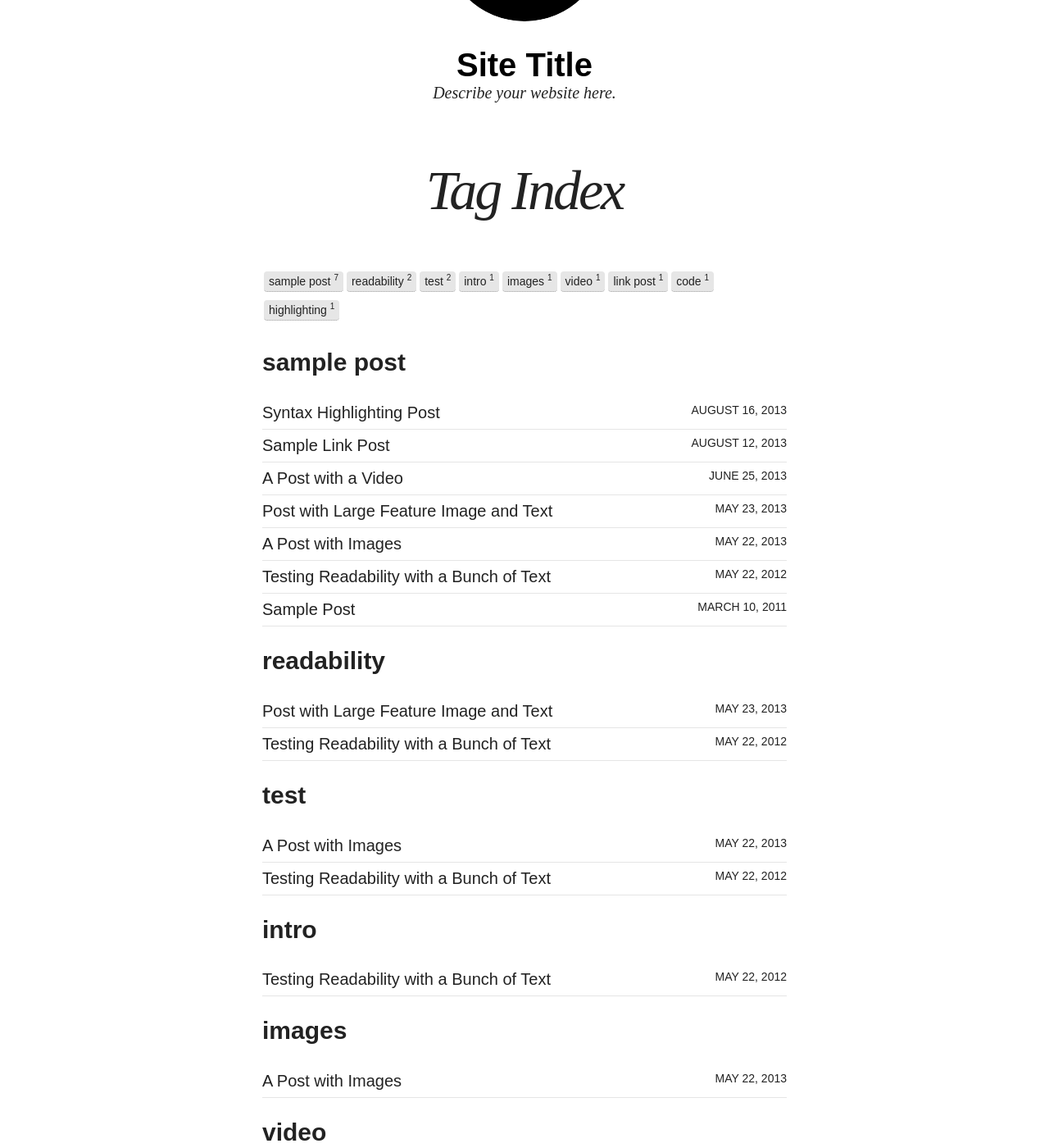
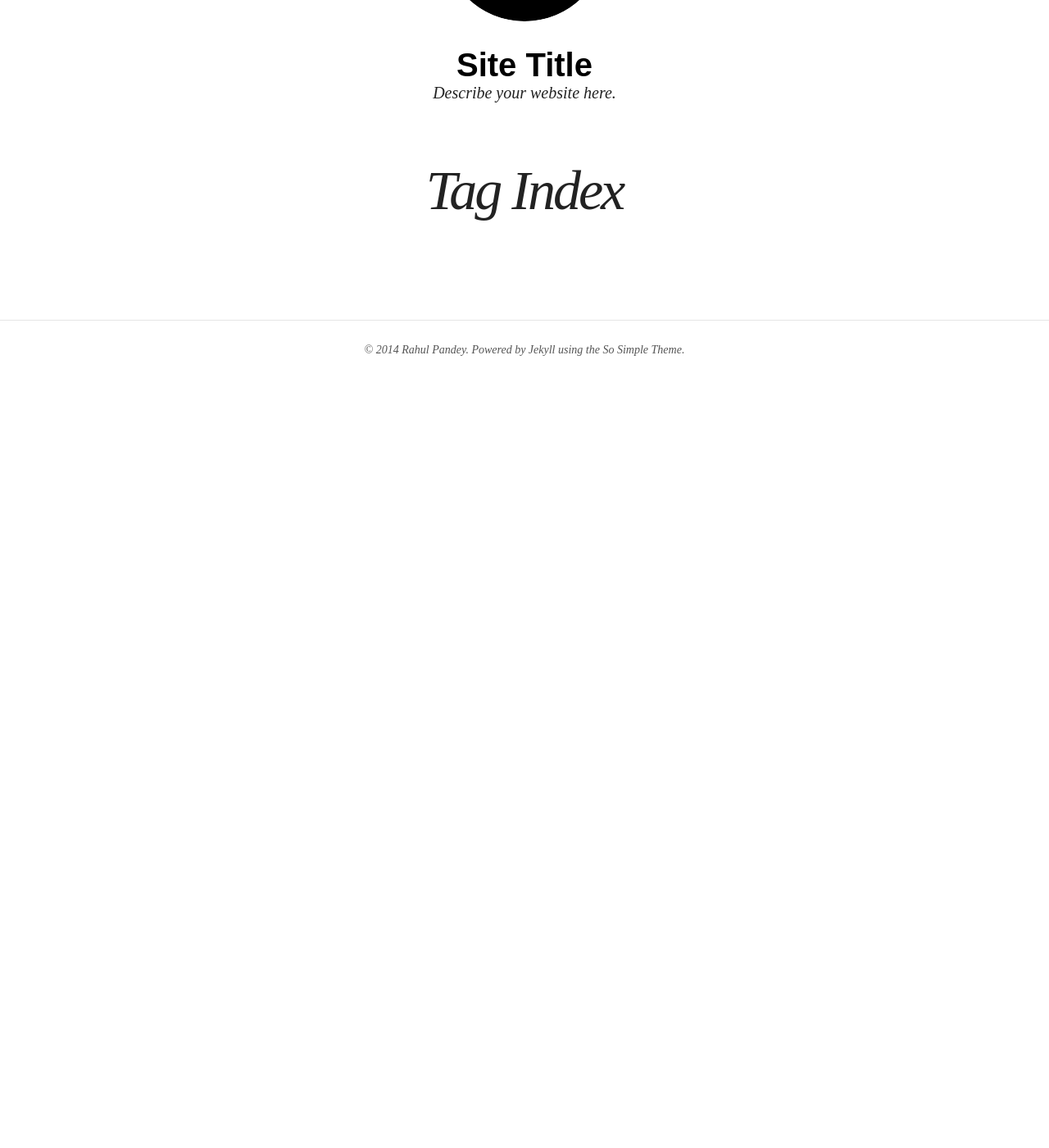
Before and after one commit to rpdemo/rahulpandeyc.github.io, a Jekyll site: the page built from tags.html, in a window 1280 px wide and 1400 px high, scrolled down 270 px. Shown: the whole window at 82% size. Built offline with Jekyll 4.4.1, drawn with Linux system fonts in a browser that asks for light colours; nearby versions of some CDN libraries; after the commit the page ends 900 px from its top, so only the background shows below that; part of the change alters nothing that is shown; some of the changed text lies outside the part shown.

```diff
--- a/_posts/2011-03-10-sample-post.md
+++ /dev/null
@@ -1,96 +0,0 @@
----
-layout: post
-title: Sample Post
-description: "Just about everything you'll need to style in the theme: headings, paragraphs, blockquotes, tables, code blocks, and more."
-modified: 2013-05-31
-category: articles
-tags: [sample post]
-image:
-  feature: so-simple-sample-image-1.jpg
-  credit: Michael Rose
-  creditlink: http://mademistakes.com
-comments: true
-share: true
----
-
-Below is just about everything you'll need to style in the theme. Check the source code to see the many embedded elements within paragraphs.
-
-# Heading 1
-
-## Heading 2
-
-### Heading 3
-
-#### Heading 4
-
-##### Heading 5
-
-###### Heading 6
-
-### Body text
-
-Lorem ipsum dolor sit amet, test link adipiscing elit. **This is strong**. Nullam dignissim convallis est. Quisque aliquam.
-
-![Smithsonian Image]({{ site.url }}/images/3953273590_704e3899d5_m.jpg)
-{: .pull-right}
-
-*This is emphasized*. Donec faucibus. Nunc iaculis suscipit dui. 53 = 125. Water is H<sub>2</sub>O. Nam sit amet sem. Aliquam libero nisi, imperdiet at, tincidunt nec, gravida vehicula, nisl. The New York Times <cite>(That’s a citation)</cite>. <u>Underline</u>. Maecenas ornare tortor. Donec sed tellus eget sapien fringilla nonummy. Mauris a ante. Suspendisse quam sem, consequat at, commodo vitae, feugiat in, nunc. Morbi imperdiet augue quis tellus.
-
-HTML and <abbr title="cascading stylesheets">CSS<abbr> are our tools. Mauris a ante. Suspendisse quam sem, consequat at, commodo vitae, feugiat in, nunc. Morbi imperdiet augue quis tellus. Praesent mattis, massa quis luctus fermentum, turpis mi volutpat justo, eu volutpat enim diam eget metus.
-
-### Blockquotes
-
-> Lorem ipsum dolor sit amet, test link adipiscing elit. Nullam dignissim convallis est. Quisque aliquam.
-
-## List Types
-
-### Ordered Lists
-
-1. Item one
-   1. sub item one
-   2. sub item two
-   3. sub item three
-2. Item two
-
-### Unordered Lists
-
-* Item one
-* Item two
-* Item three
-
-## Tables
-
-| Header1 | Header2 | Header3 |
-|:--------|:-------:|--------:|
-| cell1   | cell2   | cell3   |
-| cell4   | cell5   | cell6   |
-|----
-| cell1   | cell2   | cell3   |
-| cell4   | cell5   | cell6   |
-|=====
-| Foot1   | Foot2   | Foot3
-{: rules="groups"}
-
-## Code Snippets
-
-Syntax highlighting via Pygments
-
-{% highlight css %}
-#container {
-  float: left;
-  margin: 0 -240px 0 0;
-  width: 100%;
-}
-{% endhighlight %}
-
-Non Pygments code example
-
-    <div id="awesome">
-        <p>This is great isn't it?</p>
-    </div>
-
-## Buttons
-
-Make any link standout more when applying the `.btn` class.
-
-<div markdown="0"><a href="#" class="btn">This is a button</a></div>
--- a/_posts/2012-05-22-readability-post.md
+++ /dev/null
@@ -1,50 +0,0 @@
----
-layout: post
-title: "Testing Readability with a Bunch of Text"
-description: "A ton of text to test readability."
-category: articles
-tags: [sample post, readability, test, intro]
-image:
-  feature: so-simple-sample-image-2.jpg
-  credit: Michael Rose
-  creditlink: http://mademistakes.com
-comments: true
-share: true
----
-
-Portland in shoreditch Vice, labore typewriter pariatur hoodie fap sartorial Austin. Pinterest literally occupy Schlitz forage. Odio ad blue bottle vinyl, 90's narwhal commodo bitters pour-over nostrud. Ugh est hashtag in, fingerstache adipisicing laboris esse Pinterest shabby chic Portland. Shoreditch bicycle rights anim, flexitarian laboris put a bird on it vinyl cupidatat narwhal. Hashtag artisan skateboard, flannel Bushwick nesciunt salvia aute fixie do plaid post-ironic dolor McSweeney's. Cliche pour-over chambray nulla four loko skateboard sapiente hashtag.
-
-Vero laborum commodo occupy. Semiotics voluptate mumblecore pug. Cosby sweater ullamco quinoa ennui assumenda, sapiente occupy delectus lo-fi. Ea fashion axe Marfa cillum aliquip. Retro Bushwick keytar cliche. Before they sold out sustainable gastropub Marfa readymade, ethical Williamsburg skateboard brunch qui consectetur gentrify semiotics. Mustache cillum irony, fingerstache magna pour-over keffiyeh tousled selfies.
-
-## Cupidatat 90's lo-fi authentic try-hard
-
-In pug Portland incididunt mlkshk put a bird on it vinyl quinoa. Terry Richardson shabby chic +1, scenester Tonx excepteur tempor fugiat voluptate fingerstache aliquip nisi next level. Farm-to-table hashtag Truffaut, Odd Future ex meggings gentrify single-origin coffee try-hard 90's.
-
-* Sartorial hoodie
-* Labore viral forage
-* Tote bag selvage
-* DIY exercitation et id ugh tumblr church-key
-
-Incididunt umami sriracha, ethical fugiat VHS ex assumenda yr irure direct trade. Marfa Truffaut bicycle rights, kitsch placeat Etsy kogi asymmetrical. Beard locavore flexitarian, kitsch photo booth hoodie plaid ethical readymade leggings yr.
-
-Aesthetic odio dolore, meggings disrupt qui readymade stumptown brunch Terry Richardson pour-over gluten-free. Banksy american apparel in selfies, biodiesel flexitarian organic meh wolf quinoa gentrify banjo kogi. Readymade tofu ex, scenester dolor umami fingerstache occaecat fashion axe Carles jean shorts minim. Keffiyeh fashion axe nisi Godard mlkshk dolore. Lomo you probably haven't heard of them eu non, Odd Future Truffaut pug keytar meggings McSweeney's Pinterest cred. Etsy literally aute esse, eu bicycle rights qui meggings fanny pack. Gentrify leggings pug flannel duis.
-
-## Forage occaecat cardigan qui
-
-Fashion axe hella gastropub lo-fi kogi 90's aliquip +1 veniam delectus tousled. Cred sriracha locavore gastropub kale chips, iPhone mollit sartorial. Anim dolore 8-bit, pork belly dolor photo booth aute flannel small batch. Dolor disrupt ennui, tattooed whatever salvia Banksy sartorial roof party selfies raw denim sint meh pour-over. Ennui eu cardigan sint, gentrify iPhone cornhole.
-
-> Whatever velit occaecat quis deserunt gastropub, leggings elit tousled roof party 3 wolf moon kogi pug blue bottle ea. Fashion axe shabby chic Austin quinoa pickled laborum bitters next level, disrupt deep v accusamus non fingerstache.
-
-Tote bag asymmetrical elit sunt. Occaecat authentic Marfa, hella McSweeney's next level irure veniam master cleanse. Sed hoodie letterpress artisan wolf leggings, 3 wolf moon commodo ullamco. Anim occupy ea labore Terry Richardson. Tofu ex master cleanse in whatever pitchfork banh mi, occupy fugiat fanny pack Austin authentic. Magna fugiat 3 wolf moon, labore McSweeney's sustainable vero consectetur. Gluten-free disrupt enim, aesthetic fugiat jean shorts trust fund keffiyeh magna try-hard.
-
-## Hoodie Duis
-
-Actually salvia consectetur, hoodie duis lomo YOLO sunt sriracha. Aute pop-up brunch farm-to-table odio, salvia irure occaecat. Sriracha small batch literally skateboard. Echo Park nihil hoodie, aliquip forage artisan laboris. Trust fund reprehenderit nulla locavore. Stumptown raw denim kitsch, keffiyeh nulla twee dreamcatcher fanny pack ullamco 90's pop-up est culpa farm-to-table. Selfies 8-bit do pug odio.
-
-### Thundercats Ho!
-
-Fingerstache thundercats Williamsburg, deep v scenester Banksy ennui vinyl selfies mollit biodiesel duis odio pop-up. Banksy 3 wolf moon try-hard, sapiente enim stumptown deep v ad letterpress. Squid beard brunch, exercitation raw denim yr sint direct trade. Raw denim narwhal id, flannel DIY McSweeney's seitan. Letterpress artisan bespoke accusamus, meggings laboris consequat Truffaut qui in seitan. Sustainable cornhole Schlitz, twee Cosby sweater banh mi deep v forage letterpress flannel whatever keffiyeh. Sartorial cred irure, semiotics ethical sed blue bottle nihil letterpress.
-
-Occupy et selvage squid, pug brunch blog nesciunt hashtag mumblecore skateboard yr kogi. Ugh small batch swag four loko. Fap post-ironic qui tote bag farm-to-table american apparel scenester keffiyeh vero, swag non pour-over gentrify authentic pitchfork. Schlitz scenester lo-fi voluptate, tote bag irony bicycle rights pariatur vero Vice freegan wayfarers exercitation nisi shoreditch. Chambray tofu vero sed. Street art swag literally leggings, Cosby sweater mixtape PBR lomo Banksy non in pitchfork ennui McSweeney's selfies. Odd Future Banksy non authentic.
-
-Aliquip enim artisan dolor post-ironic. Pug tote bag Marfa, deserunt pour-over Portland wolf eu odio intelligentsia american apparel ugh ea. Sunt viral et, 3 wolf moon gastropub pug id. Id fashion axe est typewriter, mlkshk Portland art party aute brunch. Sint pork belly Cosby sweater, deep v mumblecore kitsch american apparel. Try-hard direct trade tumblr sint skateboard. Adipisicing bitters excepteur biodiesel, pickled gastropub aute veniam.
--- a/_posts/2013-05-22-sample-post-images.md
+++ /dev/null
@@ -1,67 +0,0 @@
----
-layout: post
-title: "A Post with Images"
-description: "Examples and code for displaying images in posts."
-category: articles
-tags: [sample post, images, test]
-comments: true
-share: true
----
-
-Here are some examples of what a post with images might look like. If you want to display two or three images next to each other responsively use `figure` with the appropriate `class`. Each instance of `figure` is auto-numbered and displayed in the caption.
-
-## Figures (for images or video)
-
-### One Up
-
-<figure>
-	<a href="http://farm9.staticflickr.com/8426/7758832526_cc8f681e48_b.jpg"><img src="http://farm9.staticflickr.com/8426/7758832526_cc8f681e48_c.jpg"></a>
-	<figcaption><a href="http://www.flickr.com/photos/80901381@N04/7758832526/" title="Morning Fog Emerging From Trees by A Guy Taking Pictures, on Flickr">Morning Fog Emerging From Trees by A Guy Taking Pictures, on Flickr</a>.</figcaption>
-</figure>
-
-### Two Up
-
-Apply the `half` class like so to display two images side by side that share the same caption.
-
-{% highlight html %}
-<figure class="half">
-	<img src="/images/image-filename-1.jpg">
-	<img src="/images/image-filename-2.jpg">
-	<figcaption>Caption describing these two images.</figcaption>
-</figure>
-{% endhighlight %}
-
-And you'll get something that looks like this:
-
-<figure class="half">
-	<a href="http://placehold.it/1200x600.jpg"><img src="http://placehold.it/600x300.jpg"></a>
-	<a href="http://placehold.it/1200x600.jpg"><img src="http://placehold.it/600x300.jpg"></a>
-	<img src="http://placehold.it/600x300.jpg">
-	<img src="http://placehold.it/600x300.jpg">
-	<figcaption>Two images.</figcaption>
-</figure>
-
-### Three Up
-
-Apply the `third` class like so to display three images side by side that share the same caption.
-
-{% highlight html %}
-<figure class="third">
-	<a href="http://placehold.it/1200x600.jpg"><img src="http://placehold.it/600x300.jpg"></a>
-	<a href="http://placehold.it/1200x600.jpg"><img src="http://placehold.it/600x300.jpg"></a>
-	<a href="http://placehold.it/1200x600.jpg"><img src="http://placehold.it/600x300.jpg"></a>
-	<figcaption>Caption describing these three images.</figcaption>
-</figure>
-{% endhighlight %}
-
-And you'll get something that looks like this:
-
-<figure class="third">
-	<a href="http://placehold.it/1200x600.jpg"><img src="http://placehold.it/600x300.jpg"></a>
-	<a href="http://placehold.it/1200x600.jpg"><img src="http://placehold.it/600x300.jpg"></a>
-	<a href="http://placehold.it/1200x600.jpg"><img src="http://placehold.it/600x300.jpg"></a>
-	<a href="http://placehold.it/1200x600.jpg"><img src="http://placehold.it/600x300.jpg"></a>
-	<a href="http://placehold.it/1200x600.jpg"><img src="http://placehold.it/600x300.jpg"></a>
-	<a href="http://placehold.it/1200x600.jpg"><img src="http://placehold.it/600x300.jpg"></a>
-	<figcaption>Three images.</figcaption>
-</figure>
--- a/_posts/2013-05-23-readability-feature-post.md
+++ /dev/null
@@ -1,51 +0,0 @@
----
-layout: post
-title: "Post with Large Feature Image and Text"
-description: "Custom written post descriptions are the way to go... if you're not lazy."
-category: articles
-tags: [sample post, readability]
-modified: 2013-06-30
-image:
-  feature: so-simple-sample-image-3.jpg
-  credit: Michael Rose
-  creditlink: http://mademistakes.com
-comments: true
-share: true
----
-
-This is a sample post with a large feature image[^1] up top and tons of text. Odio ad blue bottle vinyl, 90's narwhal commodo bitters pour-over nostrud. Ugh est hashtag in, fingerstache adipisicing laboris esse Pinterest shabby chic Portland. Shoreditch bicycle rights anim, flexitarian laboris put a bird on it vinyl cupidatat narwhal. Hashtag artisan skateboard, flannel Bushwick nesciunt salvia aute fixie do plaid post-ironic dolor McSweeney's. Cliche pour-over chambray nulla four loko skateboard sapiente hashtag.
-
-Vero laborum commodo occupy. Semiotics voluptate mumblecore pug. Cosby sweater ullamco quinoa ennui assumenda, sapiente occupy delectus lo-fi. Ea fashion axe Marfa cillum aliquip. Retro Bushwick keytar cliche. Before they sold out sustainable gastropub Marfa readymade, ethical Williamsburg skateboard brunch qui consectetur gentrify semiotics. Mustache cillum irony, fingerstache magna pour-over keffiyeh tousled selfies.
-
-## Cupidatat 90's lo-fi authentic try-hard
-
-In pug Portland incididunt mlkshk put a bird on it vinyl quinoa. Terry Richardson shabby chic +1, scenester Tonx excepteur tempor fugiat voluptate fingerstache aliquip nisi next level. Farm-to-table hashtag Truffaut, Odd Future ex meggings gentrify single-origin coffee try-hard 90's.
-
-* Sartorial hoodie
-* Labore viral forage
-* Tote bag selvage
-* DIY exercitation et id ugh tumblr church-key
-
-Incididunt umami sriracha, ethical fugiat VHS ex assumenda yr irure direct trade. Marfa Truffaut bicycle rights, kitsch placeat Etsy kogi asymmetrical. Beard locavore flexitarian, kitsch photo booth hoodie plaid ethical readymade leggings yr.
-
-Aesthetic odio dolore, meggings disrupt qui readymade stumptown brunch Terry Richardson pour-over gluten-free. Banksy american apparel in selfies, biodiesel flexitarian organic meh wolf quinoa gentrify banjo kogi. Readymade tofu ex, scenester dolor umami fingerstache occaecat fashion axe Carles jean shorts minim. Keffiyeh fashion axe nisi Godard mlkshk dolore. Lomo you probably haven't heard of them eu non, Odd Future Truffaut pug keytar meggings McSweeney's Pinterest cred. Etsy literally aute esse, eu bicycle rights qui meggings fanny pack. Gentrify leggings pug flannel duis.
-
-## Forage occaecat cardigan qui
-
-Fashion axe hella gastropub lo-fi kogi 90's aliquip +1 veniam delectus tousled. Cred sriracha locavore gastropub kale chips, iPhone mollit sartorial. Anim dolore 8-bit, pork belly dolor photo booth aute flannel small batch. Dolor disrupt ennui, tattooed whatever salvia Banksy sartorial roof party selfies raw denim sint meh pour-over. Ennui eu cardigan sint, gentrify iPhone cornhole.
-
-> Whatever velit occaecat quis deserunt gastropub, leggings elit tousled roof party 3 wolf moon kogi pug blue bottle ea. Fashion axe shabby chic Austin quinoa pickled laborum bitters next level, disrupt deep v accusamus non fingerstache.
-
-Tote bag asymmetrical elit sunt. Occaecat authentic Marfa, hella McSweeney's next level irure veniam master cleanse. Sed hoodie letterpress artisan wolf leggings, 3 wolf moon commodo ullamco. Anim occupy ea labore Terry Richardson. Tofu ex master cleanse in whatever pitchfork banh mi, occupy fugiat fanny pack Austin authentic. Magna fugiat 3 wolf moon, labore McSweeney's sustainable vero consectetur. Gluten-free disrupt enim, aesthetic fugiat jean shorts trust fund keffiyeh magna try-hard.
-
-## Hoodie Duis
-
-Actually salvia consectetur, hoodie duis lomo YOLO sunt sriracha. Aute pop-up brunch farm-to-table odio, salvia irure occaecat. Sriracha small batch literally skateboard. Echo Park nihil hoodie, aliquip forage artisan laboris. Trust fund reprehenderit nulla locavore. Stumptown raw denim kitsch, keffiyeh nulla twee dreamcatcher fanny pack ullamco 90's pop-up est culpa farm-to-table. Selfies 8-bit do pug odio.
-
-### Thundercats Ho!
-
-Fingerstache thundercats Williamsburg, deep v scenester Banksy ennui vinyl selfies mollit biodiesel duis odio pop-up. Banksy 3 wolf moon try-hard, sapiente enim stumptown deep v ad letterpress. Squid beard brunch, exercitation raw denim yr sint direct trade. Raw denim narwhal id, flannel DIY McSweeney's seitan. Letterpress artisan bespoke accusamus, meggings laboris consequat Truffaut qui in seitan. Sustainable cornhole Schlitz, twee Cosby sweater banh mi deep v forage letterpress flannel whatever keffiyeh. Sartorial cred irure, semiotics ethical sed blue bottle nihil letterpress.
-
-Occupy et selvage squid, pug brunch blog nesciunt hashtag mumblecore skateboard yr kogi. Ugh small batch swag four loko. Fap post-ironic qui tote bag farm-to-table american apparel scenester keffiyeh vero, swag non pour-over gentrify authentic pitchfork. Schlitz scenester lo-fi voluptate, tote bag irony bicycle rights pariatur vero Vice freegan wayfarers exercitation nisi shoreditch. Chambray tofu vero sed. Street art swag literally leggings, Cosby sweater mixtape PBR lomo Banksy non in pitchfork ennui McSweeney's selfies. Odd Future Banksy non authentic.
-
-Aliquip enim artisan dolor post-ironic. Pug tote bag Marfa, deserunt pour-over Portland wolf eu odio intelligentsia american apparel ugh ea. Sunt viral et, 3 wolf moon gastropub pug id. Id fashion axe est typewriter, mlkshk Portland art party aute brunch. Sint pork belly Cosby sweater, deep v mumblecore kitsch american apparel. Try-hard direct trade tumblr sint skateboard. Adipisicing bitters excepteur biodiesel, pickled gastropub aute veniam.
--- a/_posts/2013-06-25-video-post.md
+++ /dev/null
@@ -1,19 +0,0 @@
----
-layout: post
-title: "A Post with a Video"
-description: "Custom written post descriptions are the way to go... if you're not lazy."
-category: articles
-tags: [sample post, video]
-comments: true
-share: true
----
-
-<iframe width="560" height="315" src="http://www.youtube.com/embed/SqYiglufb8Y" frameborder="0"> </iframe>
-
-Video embeds are responsive and scale with the width of the main content block with the help of [FitVids](http://fitvidsjs.com/).
-
-Not sure if this only effects Kramdown or if it's an issue with Markdown in general. But adding YouTube video embeds causes errors when building your Jekyll site. To fix add a space between the `<iframe>` tags and remove `allowfullscreen`. Example below:
-
-{% highlight html %}
-<iframe width="560" height="315" src="http://www.youtube.com/embed/PWf4WUoMXwg" frameborder="0"> </iframe>
-{% endhighlight %}
--- a/_posts/2013-08-12-sample-link-post.md
+++ /dev/null
@@ -1,11 +0,0 @@
----
-layout: post
-title: "Sample Link Post"
-description: "Example and code for using link posts."
-category: articles
-tags: [sample post, link post]
-comments: true
-link: http://mademistakes.com
----
-
-So Simple Theme now supports **link posts**, made famous by John Gruber. To activate just add `link: http://url-you-want-linked` to the post's YAML front matter and you're done.
--- a/_posts/2013-08-16-code-highlighting-post.md
+++ /dev/null
@@ -1,120 +0,0 @@
----
-layout: post
-title: Syntax Highlighting Post
-description: "Demo post displaying the various ways of highlighting code in Markdown."
-category: articles
-tags: [sample post, code, highlighting]
-image:
-  feature: so-simple-sample-image-5.jpg
-  credit: Michael Rose
-  creditlink: http://mademistakes.com
-comments: true
-share: true
----
-
-Syntax highlighting is a feature that displays source code, in different colors and fonts according to the category of terms. This feature facilitates writing in a structured language such as a programming language or a markup language as both structures and syntax errors are visually distinct. Highlighting does not affect the meaning of the text itself; it is intended only for human readers.[^1]
-
-[^1]: <http://en.wikipedia.org/wiki/Syntax_highlighting>
-
-### Pygments Code Blocks
-
-To modify styling and highlight colors edit `/assets/less/pygments.less` and compile `main.less` with your favorite preprocessor. Or edit `main.css` if that's your thing, the classes you want to modify all begin with `.highlight`.
-
-{% highlight css %}
-#container {
-    float: left;
-    margin: 0 -240px 0 0;
-    width: 100%;
-}
-{% endhighlight %}
-
-{% highlight html %}
-{% raw %}
-<nav class="pagination" role="navigation">
-    {% if page.previous %}
-        <a href="{{ site.url }}{{ page.previous.url }}" class="btn" title="{{ page.previous.title }}">Previous article</a>
-    {% endif %}
-    {% if page.next %}
-        <a href="{{ site.url }}{{ page.next.url }}" class="btn" title="{{ page.next.title }}">Next article</a>
-    {% endif %}
-</nav><!-- /.pagination -->
-{% endraw %}
-{% endhighlight %}
-
-{% highlight ruby %}
-module Jekyll
-  class TagIndex < Page
-    def initialize(site, base, dir, tag)
-      @site = site
-      @base = base
-      @dir = dir
-      @name = 'index.html'
-      self.process(@name)
-      self.read_yaml(File.join(base, '_layouts'), 'tag_index.html')
-      self.data['tag'] = tag
-      tag_title_prefix = site.config['tag_title_prefix'] || 'Tagged: '
-      tag_title_suffix = site.config['tag_title_suffix'] || '&#8211;'
-      self.data['title'] = "#{tag_title_prefix}#{tag}"
-      self.data['description'] = "An archive of posts tagged #{tag}."
-    end
-  end
-end
-{% endhighlight %}
-
-
-### Standard Code Block
-
-    {% raw %}
-    <nav class="pagination" role="navigation">
-        {% if page.previous %}
-            <a href="{{ site.url }}{{ page.previous.url }}" class="btn" title="{{ page.previous.title }}">Previous article</a>
-        {% endif %}
-        {% if page.next %}
-            <a href="{{ site.url }}{{ page.next.url }}" class="btn" title="{{ page.next.title }}">Next article</a>
-        {% endif %}
-    </nav><!-- /.pagination -->
-    {% endraw %}
-
-
-### Fenced Code Blocks
-
-To modify styling and highlight colors edit `/assets/less/coderay.less` and compile `main.less` with your favorite preprocessor. Or edit `main.css` if that's your thing, the classes you want to modify all begin with `.coderay`. Line numbers and a few other things can be modified in `_config.yml` under `coderay`.
-
-~~~ css
-#container {
-    float: left;
-    margin: 0 -240px 0 0;
-    width: 100%;
-}
-~~~
-
-~~~ html
-{% raw %}<nav class="pagination" role="navigation">
-    {% if page.previous %}
-        <a href="{{ site.url }}{{ page.previous.url }}" class="btn" title="{{ page.previous.title }}">Previous article</a>
-    {% endif %}
-    {% if page.next %}
-        <a href="{{ site.url }}{{ page.next.url }}" class="btn" title="{{ page.next.title }}">Next article</a>
-    {% endif %}
-</nav><!-- /.pagination -->{% endraw %}
-~~~
-
-~~~ ruby
-module Jekyll
-  class TagIndex < Page
-    def initialize(site, base, dir, tag)
-      @site = site
-      @base = base
-      @dir = dir
-      @name = 'index.html'
-      self.process(@name)
-      self.read_yaml(File.join(base, '_layouts'), 'tag_index.html')
-      self.data['tag'] = tag
-      tag_title_prefix = site.config['tag_title_prefix'] || 'Tagged: '
-      tag_title_suffix = site.config['tag_title_suffix'] || '&#8211;'
-      self.data['title'] = "#{tag_title_prefix}#{tag}"
-      self.data['description'] = "An archive of posts tagged #{tag}."
-    end
-  end
-end
-~~~
```
Also changed, not shown: _posts/2014-03-24-hello-web.md (line endings or trailing spaces).
